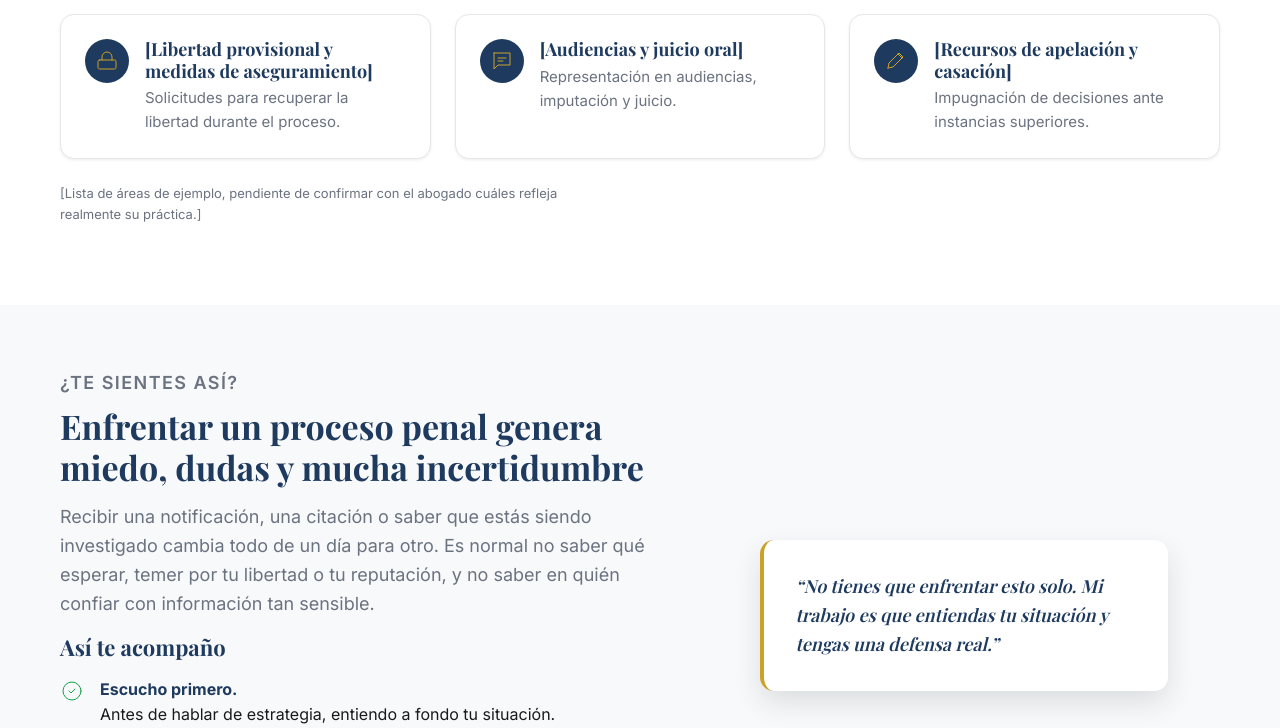
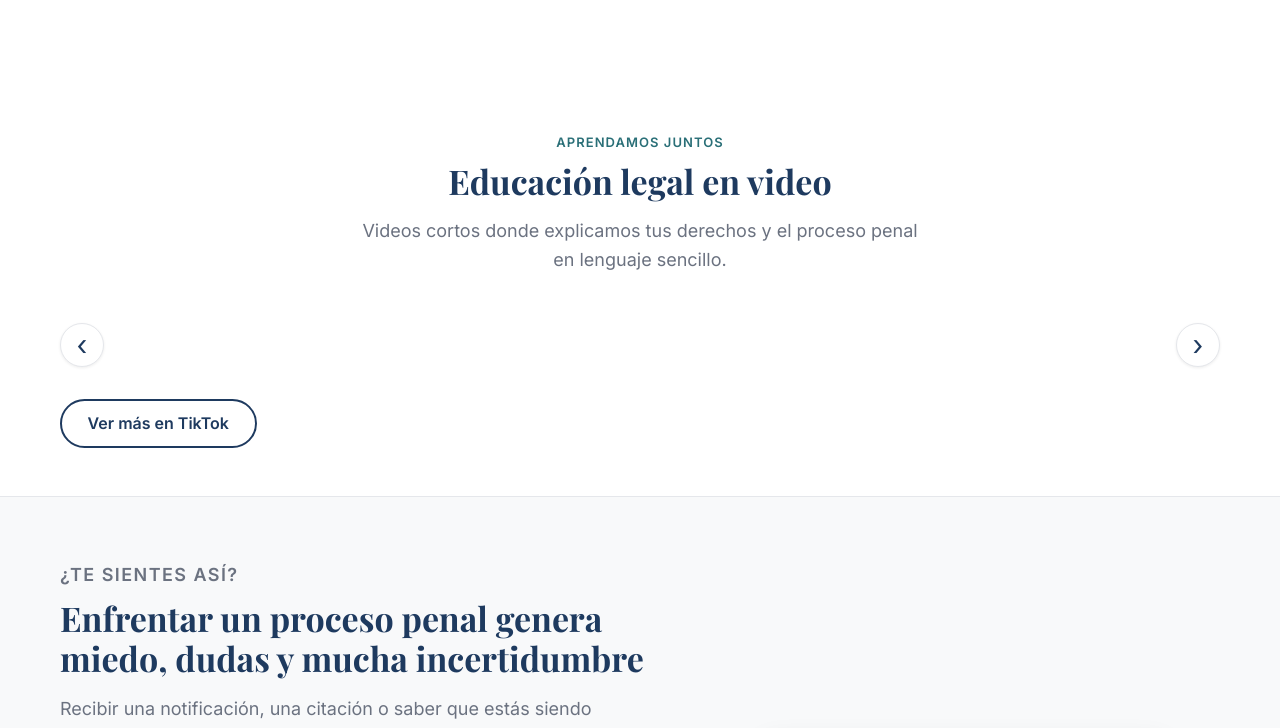
Before and after one commit to JhonaDN/index-page-abogado-del-corbatin, a Nuxt app: page / in a window 1280 px wide. Shown: the part 1400-2128 px from the top of the page. Built offline with nearby package versions, Linux system fonts and the light colour scheme.

Commit message:
:hammer: New section videos tiktok

```diff
--- a/app/assets/css/styles.css
+++ b/app/assets/css/styles.css
@@ -478,6 +478,60 @@ summary:focus-visible {
   font-size: var(--fs-xs);
   color: var(--color-text-secondary);
   margin-top: 0.25rem;
+}
+
+/* ---------- Aprendamos juntos (videos) ---------- */
+.video-section {
+  padding-block: var(--space-5);
+  border-bottom: 1px solid var(--color-border);
+}
+
+.learning__carousel {
+  position: relative;
+  display: flex;
+  align-items: center;
+  gap: var(--space-2);
+  margin-bottom: var(--space-4);
+}
+
+.learning__grid {
+  display: flex;
+  gap: var(--space-3);
+  overflow-x: auto;
+  scroll-snap-type: x mandatory;
+  scroll-padding-inline: var(--space-2);
+  padding-block: var(--space-1);
+  -webkit-overflow-scrolling: touch;
+}
+
+.learning__item {
+  flex: 0 0 auto;
+  width: min(340px, 80vw);
+  scroll-snap-align: start;
+}
+
+.learning__nav {
+  flex-shrink: 0;
+  display: none;
+  align-items: center;
+  justify-content: center;
+  width: 2.75rem;
+  height: 2.75rem;
+  border-radius: var(--radius-full);
+  border: 1px solid var(--color-border);
+  background-color: var(--color-white);
+  color: var(--color-primary);
+  font-size: var(--fs-xl);
+  line-height: 1;
+  cursor: pointer;
+  box-shadow: var(--shadow-sm);
+  transition: background-color var(--transition-fast), color var(--transition-fast);
+}
+
+.learning__nav:hover,
+.learning__nav:focus-visible {
+  background-color: var(--color-primary);
+  color: var(--color-text-on-primary);
 }
 
 /* ---------- Áreas de práctica ---------- */
@@ -1083,6 +1137,10 @@ summary:focus-visible {
     grid-template-columns: repeat(4, 1fr);
   }
 
+  .learning__nav {
+    display: flex;
+  }
+
   .practice-grid {
     grid-template-columns: repeat(2, 1fr);
   }
--- a/app/components/layout/SiteHeader.vue
+++ b/app/components/layout/SiteHeader.vue
@@ -39,7 +39,7 @@ function closeNav() {
               class="btn btn--primary btn--sm"
               v-analytics="'cta_nav'"
               @click="closeNav"
-            >[Agendar consulta]</a>
+            >Agendar consulta</a>
           </li>
         </ul>
       </nav>
--- a/app/components/layout/WhatsappFloatButton.vue
+++ b/app/components/layout/WhatsappFloatButton.vue
@@ -1,7 +1,7 @@
 <template>
   <a
     class="whatsapp-float"
-    href="https://wa.me/[NUMERO_WHATSAPP]?text=Hola%2C%20quiero%20agendar%20una%20consulta%20confidencial"
+    href="https://wa.me/3229730276?text=Hola%2C%20quiero%20agendar%20una%20consulta%20confidencial"
     target="_blank"
     rel="noopener"
     aria-label="Escribir por WhatsApp"
--- a/app/components/sections/CredentialsSection.vue
+++ b/app/components/sections/CredentialsSection.vue
@@ -1,12 +1,3 @@
-<script setup lang="ts">
-const credentials = [
-  { number: '+[X]', label: 'años de experiencia' },
-  { number: '+[X]', label: 'casos atendidos' },
-  { number: '[Universidad]', label: 'formación de pregrado' },
-  { number: 'T.P. [N.º tarjeta profesional]', label: 'Tarjeta profesional vigente' }
-]
-</script>
-
 <template>
   <section class="credentials" aria-label="Credenciales y experiencia">
     <div class="container">
@@ -19,3 +10,10 @@ const credentials = [
     </div>
   </section>
 </template>
+
+<script setup lang="ts">
+const credentials = [
+  { number: '+[X]', label: 'años de experiencia' },
+  { number: '+[X]', label: 'casos atendidos' },
+]
+</script>
--- /dev/null
+++ b/app/components/sections/VideoSection.vue
@@ -0,0 +1,86 @@
+<template>
+  <section class="video-section" aria-label="Contenido educativo en video">
+    <div class="container">
+      <div class="learning">
+        <header class="section-header section-header--center">
+          <p class="eyebrow">Aprendamos juntos</p>
+          <h2>Educación legal en video</h2>
+          <p class="section-header__desc">
+            Videos cortos donde explicamos tus derechos y el proceso penal en lenguaje sencillo.
+          </p>
+        </header>
+
+        <div class="learning__carousel">
+          <button
+            type="button"
+            class="learning__nav learning__nav--prev"
+            aria-label="Ver video anterior"
+            @click="scrollCarousel(-1)"
+          >‹</button>
+
+          <ul ref="carouselEl" class="learning__grid">
+            <li v-for="video in tiktokVideos" :key="video.id" class="learning__item">
+              <blockquote class="tiktok-embed" :cite="video.url" :data-video-id="video.id" style="width: 100%">
+                <section />
+              </blockquote>
+            </li>
+          </ul>
+
+          <button
+            type="button"
+            class="learning__nav learning__nav--next"
+            aria-label="Ver video siguiente"
+            @click="scrollCarousel(1)"
+          >›</button>
+        </div>
+
+        <a
+          class="btn btn--outline"
+          href="https://www.tiktok.com/@elabogadodelcorba"
+          target="_blank"
+          rel="noopener noreferrer"
+          v-analytics="'cta_tiktok'"
+        >Ver más en TikTok</a>
+      </div>
+    </div>
+  </section>
+</template>
+
+<script setup lang="ts">
+import { useHead } from 'nuxt/app'
+
+useHead({
+  script: [{ src: 'https://www.tiktok.com/embed.js', async: true }]
+})
+
+const carouselEl = ref<HTMLUListElement | null>(null)
+
+function scrollCarousel(direction: -1 | 1) {
+  const el = carouselEl.value
+  if (!el) return
+  const item = el.querySelector<HTMLElement>('.learning__item')
+  const step = item ? item.offsetWidth + 24 : el.clientWidth * 0.8
+  el.scrollBy({ left: direction * step, behavior: 'smooth' })
+}
+
+// Para agregar más videos: copia el link al compartir el video en TikTok y añade
+// un objeto { id: '<data-video-id de la URL>', url: '<link completo>' } a este arreglo.
+const tiktokVideos = [
+  {
+    id: '7652131683679882504',
+    url: 'https://www.tiktok.com/@elabogadodelcorba/video/7652131683679882504'
+  },
+  {
+    id: '7623795159762849045',
+    url: 'https://www.tiktok.com/@elabogadodelcorba/video/7623795159762849045'
+  },
+  {
+    id: '7624941348860333333',
+    url: 'https://www.tiktok.com/@elabogadodelcorba/video/7624941348860333333'
+  },
+  {
+    id: '7637611392815598869',
+    url: 'https://www.tiktok.com/@elabogadodelcorba/video/7637611392815598869'
+  }
+]
+</script>
--- a/app/pages/index.vue
+++ b/app/pages/index.vue
@@ -6,8 +6,8 @@
 
     <main id="main-content">
       <HeroSection />
-      <CredentialsSection />
       <PracticeAreasSection />
+      <VideoSection />
       <EmpathySection />
       <ProcessSection />
       <TestimonialsSection />
@@ -21,10 +21,12 @@
 </template>
 
 <script setup lang="ts">
+import { useSeoMeta } from "nuxt/app";
+
 useSeoMeta({
-  title: 'Abogado Penalista en [CIUDAD], Colombia | El Abogado del Corbatín',
+  title: "Abogado Penalista en [CIUDAD], Colombia | El Abogado del Corbatín",
   description:
-    'Defensa penal experta en [CIUDAD], Colombia. Agenda una consulta confidencial con El Abogado del Corbatín y protege tus derechos desde el primer momento.',
-  robots: 'index, follow'
-})
+    "Defensa penal experta en [CIUDAD], Colombia. Agenda una consulta confidencial con El Abogado del Corbatín y protege tus derechos desde el primer momento.",
+  robots: "index, follow",
+});
 </script>
```
Also changed, not shown: app/components/sections/ContactFormSection.vue (+106 -120 lines).
